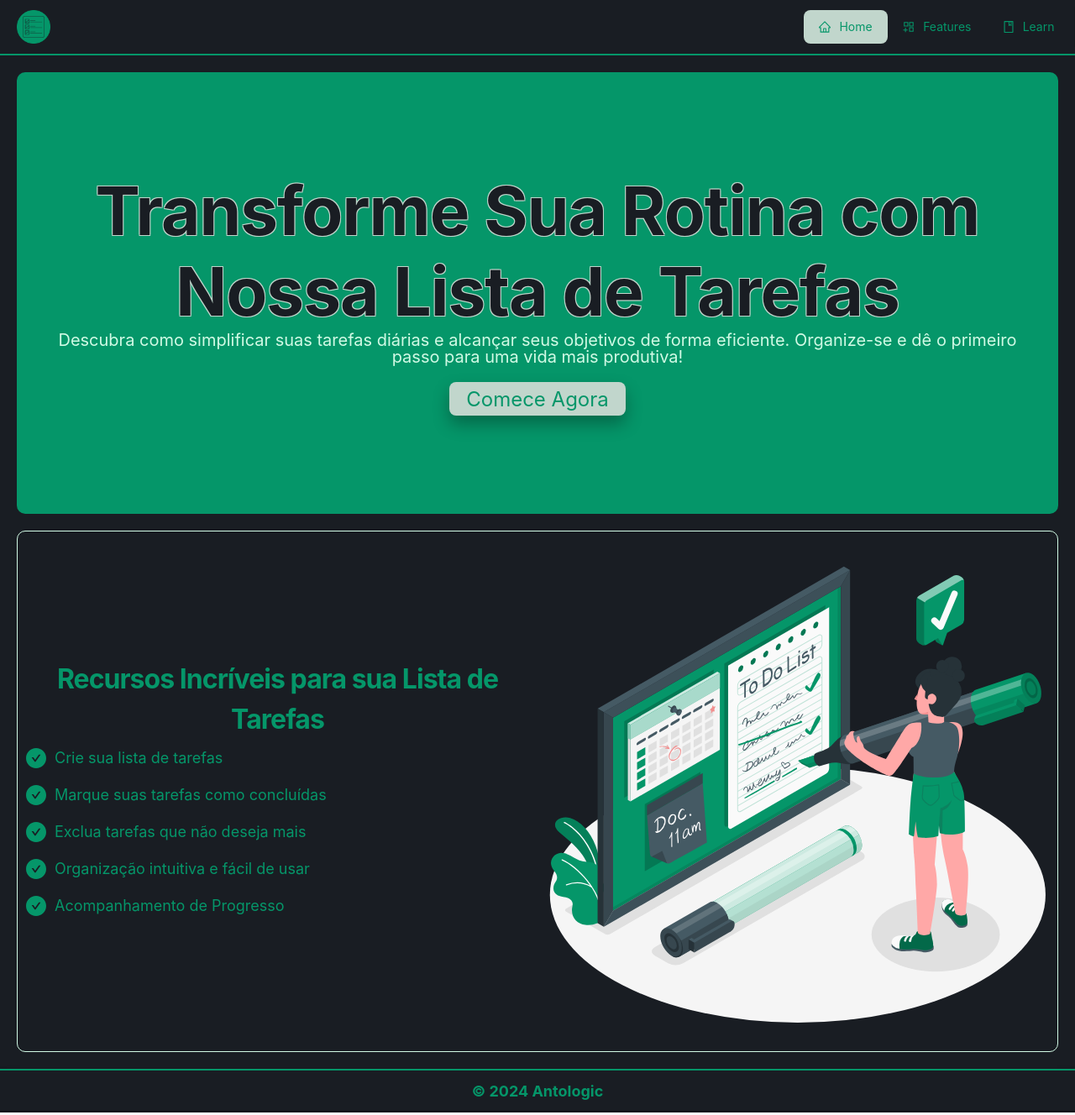
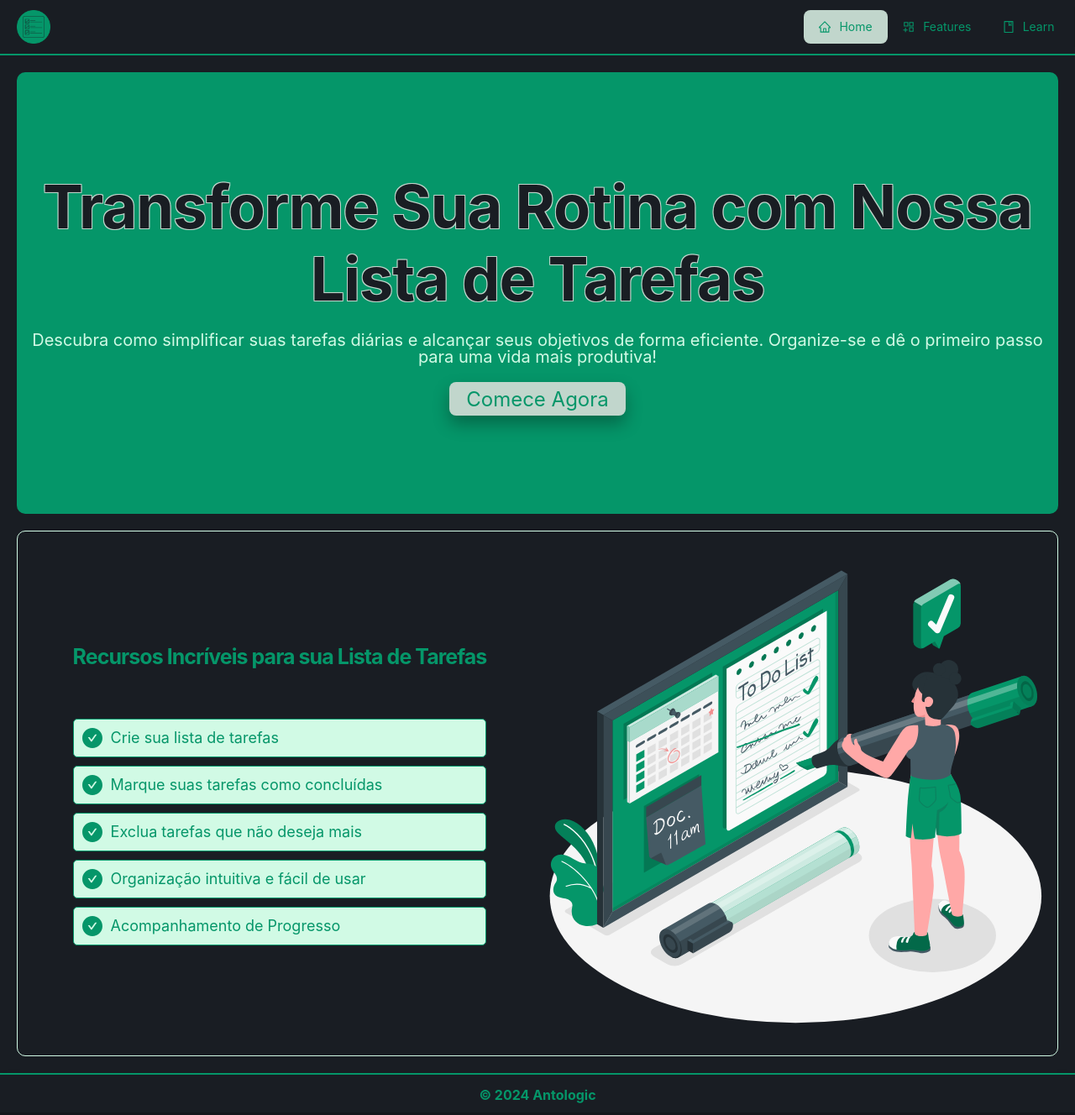
Before and after one commit to antoniomrrds/New-Todo-List, a React (Vite) app: page / in a window 1280 px wide. Shown: the whole page at 84% size. Built offline with nearby package versions, Linux system fonts and the light colour scheme.

Commit message:
Refactor styles in Footer and HeroHome components, adjust layout and padding in Features section

```diff
--- a/src/components/Footer/Footer.Styles.ts
+++ b/src/components/Footer/Footer.Styles.ts
@@ -13,7 +13,7 @@ export const Footer = styled.footer`
   color: ${({ theme }) => theme.colors.primaryColor};
   font-weight: bold;
   font-family: ${({ theme }) => theme.typography.fontFamily.inter};
-  font-size: ${({ theme }) => theme.typography.fontSizeLarge};
+  font-size: ${({ theme }) => theme.typography.fontSizeMedium};
     &:hover {
       color: ${({ theme }) => theme.colors.quaternaryColor};
     }
--- a/src/components/Home/Features/features-styles.ts
+++ b/src/components/Home/Features/features-styles.ts
@@ -12,7 +12,7 @@ export const Container = styled.section`
   flex-direction: column;
   align-items: center;
   justify-content: center;
-
+  padding: 5px ;
   background-color: ${({ theme }) => theme.colors.secondaryColor} !important;
   overflow: hidden;
   margin: 0 auto;
@@ -26,21 +26,26 @@ export const Container = styled.section`
 `;
 
 export const Title = styled.h1`
-margin: 0 auto;
 font-family: ${({ theme }) => theme.typography.fontFamily.inter};
 font-size: clamp(20px, 8vw + 1rem, ${({ theme }) => theme.typography.fontSizeXXlarge});
 font-weight: bold;
 color: ${({ theme }) => theme.colors.primaryColor};
 line-height: ${({ theme }) => theme.typography.lineHeight};
-text-align: center;
 letter-spacing: -0.96px;
+margin-bottom: 44px;
 &:hover {
   color: ${({ theme }) => theme.colors.quaternaryColor};
 }
 
-${media.laptop`
+${media.laptopL`
   font-size: clamp(16px, 5vw + 1rem, 25px);
 `}
+${media.laptop`
+  font-size: clamp(16px, 5vw + 1rem, 20px);
+`}
+   ${media.mobileXL`
+        font-size: clamp(8px, 2vw + 1rem, 16px);
+    `}
 `;
 
   export const Image = styled.img`
@@ -68,53 +73,65 @@ export const Main = styled.main`
         grid-template-columns: 1fr ;
     `}
 `;
+export const ListContainer = styled.ul`
+    gap: 10px;
+  display: flex;
+  flex-direction: column;
+  align-items: flex-start;
+`;
 
 export const Section = styled.section`
     display: flex;
     flex-direction: column;
-    align-items: self-start;
+    align-items: center;
     justify-content: center;
     overflow: hidden;
+
 `;
 
-export const Description = styled.p`
-    margin-top: 10px;
-    color: ${({ theme }) => theme.colors.quaternaryColor};
-    font-family: ${({ theme }) => theme.typography.fontFamily.inter};
-    font-size: clamp(12px, 4vw + 1rem, 20px);
-    width: 100%;
-    font-weight: regular;
-    ${media.tablet`
-        font-size: clamp(10px, 3vw + 1rem, 16px);
-    `}
-    ${media.mobileXL`
-        font-size: clamp(8px, 2vw + 1rem, 14px);
-    `}
-`;
+
 
 export const CheckCircleIcon = styled(CheckCircleFilled)`
+    padding-right: 10px;
+
     font-size:${({theme} ) => theme.typography.fontSizeXlarge};
-    margin: 10px;
     &:hover {
-      color: ${({ theme }) => theme.colors.primaryColor};
+      color: ${({ theme }) => theme.colors.quaternaryColor};
+      background-color: ${({ theme }) => theme.colors.primaryColor};
     }
       ${media.tablet`
         font-size: ${({theme}:ThemeStyled) => theme.typography.fontSizeSmall};
 
-          `}
+   `}
+   ${media.mobileXL`
+    font-size:clamp(8px, 2vw + 1rem, 14px);
 
+    `}
 `;
 
 export const List = styled.li`
-display: flex;
-align-items: center;
-justify-content: flex-start;
+    display: flex;
+    width: 100%;
+
+    border: 1px solid ${({ theme }) => theme.colors.primaryColor};
+    border-radius: 5px;
+    padding: 10px;
+    background-color: ${({ theme }) => theme.colors.quaternaryColor};
+    align-items: center;
+    justify-content: flex-start;
     color: ${({ theme }) => theme.colors.primaryColor};
     font-family: ${({ theme }) => theme.typography.fontFamily.inter};
     font-size: ${({ theme }) => theme.typography.fontSizeLarge};
     font-weight: regular;
     &:hover {
      color: ${({ theme }) => theme.colors.quaternaryColor};
+     background-color: ${({ theme }) => theme.colors.primaryColor};
     }
+    ${media.tablet`
+      font-size: clamp(8px, 2vw + 1rem, 14px);
+    `}
+    ${media.mobileXL`
+        font-size: clamp(8px, 2vw + 1rem, 14px);
+    `}
 
 `;
--- a/src/components/Home/Features/index.tsx
+++ b/src/components/Home/Features/index.tsx
@@ -23,15 +23,18 @@ export const FeaturesHome: React.FC = () => {
                 listFeatures.map((feature) => (
 
                     <S.Section key={feature.title}>
+
+
+                        <S.ListContainer>
                         <S.Title>{feature.title}</S.Title>
-                        <ul>
                             {feature.items.map((item, index) => (
                                 <S.List key={index}>
                                     <S.CheckCircleIcon  />
                                     {item}
                                 </S.List>
                             ))}
-                        </ul>
+                        </S.ListContainer>
+
                     </S.Section>
                 ))
               }
--- a/src/components/Home/HeroHome/hero-home.styles.ts
+++ b/src/components/Home/HeroHome/hero-home.styles.ts
@@ -6,7 +6,7 @@
      max-width: ${({ theme }) => theme.container.maxWidth};
      width: ${({ theme }) => theme.container.fullWidthPercentage};
      height: 526px ;
-     padding: ${({ theme }) => theme.container.padding};
+     padding: 5px;
      display: flex;
      justify-content: center;
      align-items: center;
@@ -15,10 +15,13 @@
      background-color: ${({ theme }) => theme.colors.primaryColor} !important;
     overflow: hidden;
     margin: 0 auto;
+    gap: 20px;
     border-radius: 10px;
     transition: all 0.3s ease;
 
+
     ${media.tablet`
+
       height: 378px;
     `}
   `;
@@ -37,7 +40,6 @@
   `;
 
   export const Title = styled.h1`
-    margin: 0;
     color: ${({ theme }) => theme.colors.secondaryColor}!important;
     font-family: ${({ theme }) => theme.typography.fontFamily.inter};
     font-size: clamp(20px, 8vw + 1rem, 80px);
@@ -51,28 +53,31 @@
       -1px 1px 0 ${({ theme }) => theme.colors.quinaryColor},
       1px 1px 0 ${({ theme }) => theme.colors.quinaryColor};
 
-    ${media.laptop`
-      font-size: clamp(18px, 6vw + 1rem, 72px);
-    `}
-
+      ${media.laptopL`
+  font-size: clamp(16px, 5vw + 1rem, 72px);
+`}
+${media.laptop`
+  font-size: clamp(16px, 5vw + 1rem, 60px);
+`}
     ${media.tablet`
       font-size: clamp(16px, 5vw + 1rem, 38px);
     `}
 
     ${media.mobileXL`
-      font-size: clamp(14px, 4vw + 1rem, 28px);
+      font-size: clamp(14px, 4vw + 1rem, 30px);
     `}
 
 
   `;
 
   export const Description = styled.p`
-    margin: 0;
     color: ${({ theme }) => theme.colors.quaternaryColor};
     font-family: ${({ theme }) => theme.typography.fontFamily.inter};
     font-size: clamp(12px, 4vw + 1rem, 20px);
-    width: 100%;
+
     font-weight: regular;
+
+
     ${media.tablet`
       font-size: clamp(10px, 3vw + 1rem, 16px);
     `}
@@ -95,7 +100,11 @@
       padding: 20px;
       border-radius: 8px;
       transition: all 0.3s ease;
-      margin-top: 20px;
+
+      ${media.tablet`
+
+      font-size: clamp(10px, 3vw + 1rem, 16px);
+    `}
 
       &:hover {
           background-color: ${({ theme }) => theme.colors.secondaryColor} !important;
--- a/src/components/Home/HeroHome/index.tsx
+++ b/src/components/Home/HeroHome/index.tsx
@@ -1,13 +1,8 @@
-import heroImage from '@/assets/images/hero/todo_image_hero.png';
 import * as S from '@/components/Home/HeroHome/hero-home.styles';
 
 export const HeroHome = () => {
   return (
     <S.Container>
-        {/* <S.StyledImage
-          src={heroImage}
-          alt="hero-bullets"
-        /> */}
         <S.Title>Transforme Sua Rotina com Nossa Lista de Tarefas</S.Title>
         <S.Description>Descubra como simplificar suas tarefas diárias e alcançar seus objetivos de forma eficiente. Organize-se e dê o primeiro passo para uma vida mais produtiva!</S.Description>
         <S.Button >Comece Agora</S.Button>
```
